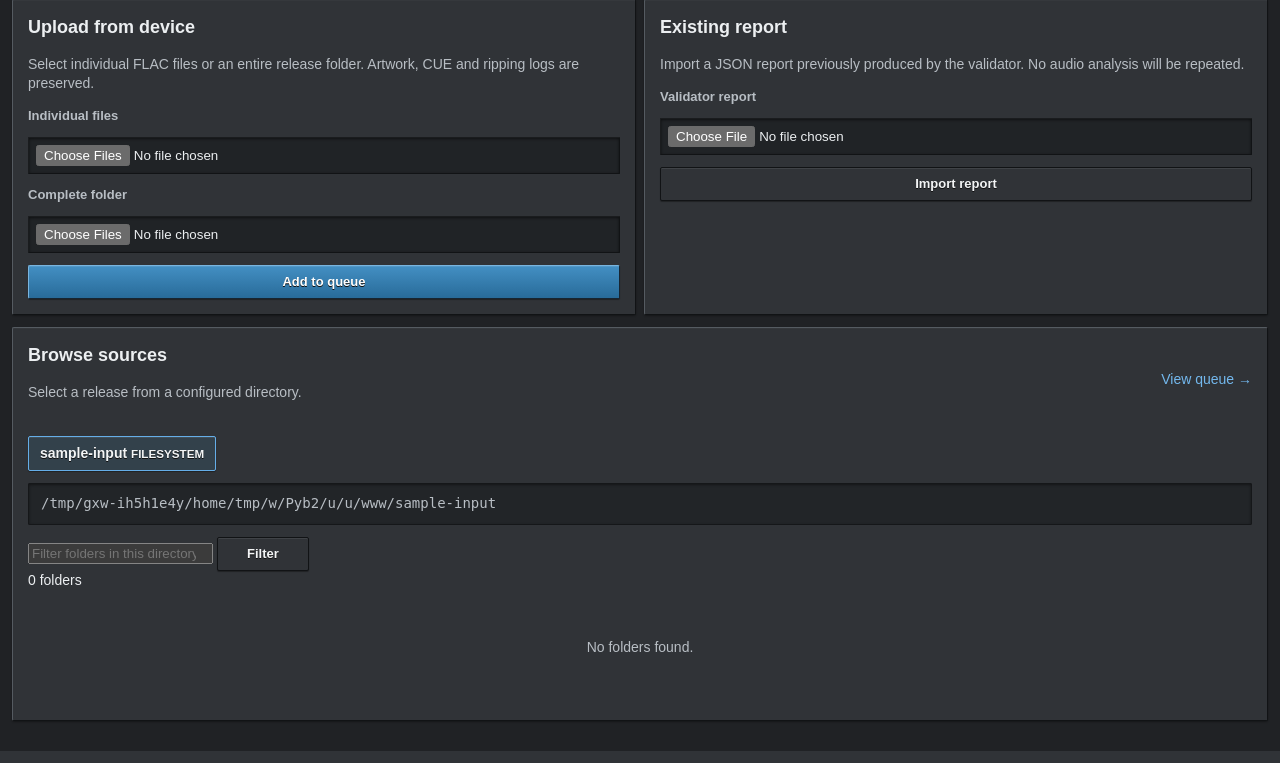
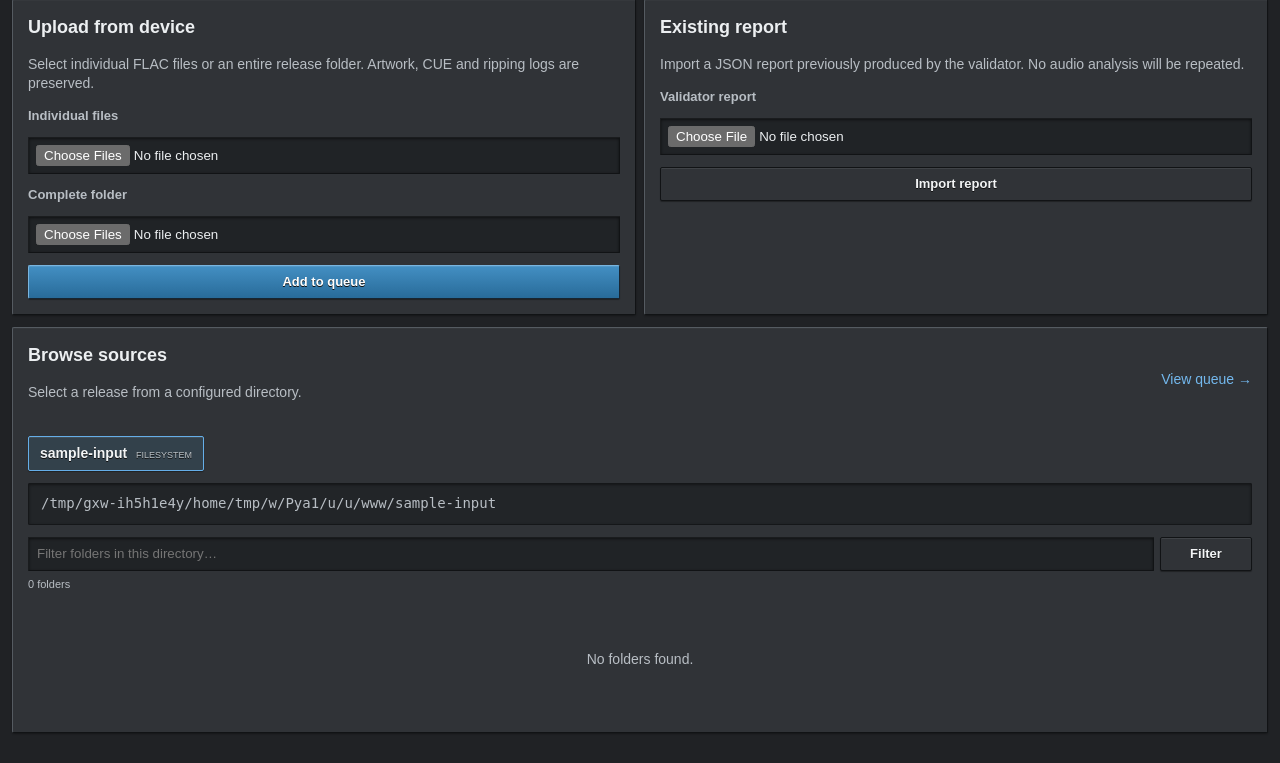
Before and after one commit to SpaceChips31/sonic-sentry, a FastAPI app: page /analyses/new?source=1 in a window 1280 px wide. Shown: the part 135-898 px from the top of the page. Run offline with FastAPI, Linux system fonts and the light colour scheme; data comes from the database, SQL or seed files in the repository.

Commit message:
style: add source browser and verdict accents

```diff
--- a/app/static/desktop.css
+++ b/app/static/desktop.css
@@ -431,3 +431,112 @@
         gap: 3px;
     }
 }
+
+
+/* configurable-sources-and-human-verdicts-v1 */
+.status-accent {
+    border-left: 5px solid var(--border-light);
+    padding-left: 12px;
+}
+.status-accent.pass { border-left-color: var(--pass); }
+.status-accent.quarantine { border-left-color: var(--quarantine); }
+.status-accent.rejected { border-left-color: var(--rejected); }
+
+.verdict-card {
+    border-left-width: 4px;
+}
+.verdict-card.pass { border-left-color: var(--pass); }
+.verdict-card.quarantine { border-left-color: var(--quarantine); }
+.verdict-card.rejected { border-left-color: var(--rejected); }
+.verdict-label {
+    display: inline-block;
+    padding: 2px 5px;
+    border-left: 3px solid var(--border-light);
+}
+.verdict-label.pass { border-left-color: var(--pass); color: var(--pass); }
+.verdict-label.quarantine { border-left-color: var(--quarantine); color: var(--quarantine); }
+.verdict-label.rejected { border-left-color: var(--rejected); color: var(--rejected); }
+
+.source-roots a small {
+    margin-left: 5px;
+    color: #bbc2c7;
+    font-size: 9px;
+    font-weight: normal;
+}
+.browser-filter {
+    display: flex;
+    gap: 6px;
+    margin: 10px 0 6px;
+}
+.browser-filter input[type="search"],
+.source-form input,
+.source-form select {
+    min-width: 0;
+    padding: 7px 8px;
+    border: 1px solid #111315;
+    border-top-color: #1a1c1e;
+    border-left-color: #1a1c1e;
+    border-radius: 1px;
+    background: #202326;
+    box-shadow: inset 0 1px 3px rgba(0,0,0,.55);
+    color: var(--text);
+}
+.browser-filter input[type="search"] { flex: 1; }
+.browser-summary {
+    display: flex;
+    min-height: 25px;
+    justify-content: space-between;
+    color: var(--muted);
+    font-size: 11px;
+}
+.browser-summary strong { color: var(--quarantine); }
+
+.source-settings { margin: 10px 0; }
+.source-list {
+    border: 1px solid #191b1d;
+    background: var(--surface-inset);
+}
+.source-item {
+    display: flex;
+    padding: 9px 10px;
+    border-bottom: 1px solid #17191b;
+    align-items: center;
+    justify-content: space-between;
+    gap: 14px;
+}
+.source-item:last-child { border-bottom: 0; }
+.source-item.disabled { opacity: .55; }
+.source-item > span:first-child {
+    display: grid;
+    grid-template-columns: 150px 100px minmax(260px, 1fr);
+    align-items: baseline;
+    gap: 10px;
+}
+.source-item small { color: var(--muted); }
+.source-item code { overflow-wrap: anywhere; }
+.source-actions { display: flex; gap: 5px; }
+.source-actions form { margin: 0; }
+.source-actions .button { min-width: 72px; padding: 4px 8px; }
+
+.source-form {
+    display: grid;
+    grid-template-columns: minmax(150px, .7fr) 150px minmax(280px, 1.5fr) auto;
+    gap: 7px;
+    margin-top: 10px;
+    align-items: end;
+}
+.source-form label {
+    display: grid;
+    gap: 4px;
+    color: var(--muted);
+    font-size: 11px;
+}
+.source-form .button { height: 34px; }
+
+@media (max-width: 900px) {
+    .source-item { align-items: stretch; flex-direction: column; }
+    .source-item > span:first-child { grid-template-columns: 1fr; gap: 2px; }
+    .source-form { grid-template-columns: 1fr; }
+    .browser-filter { flex-wrap: wrap; }
+    .browser-filter input[type="search"] { flex-basis: 100%; }
+}
```
